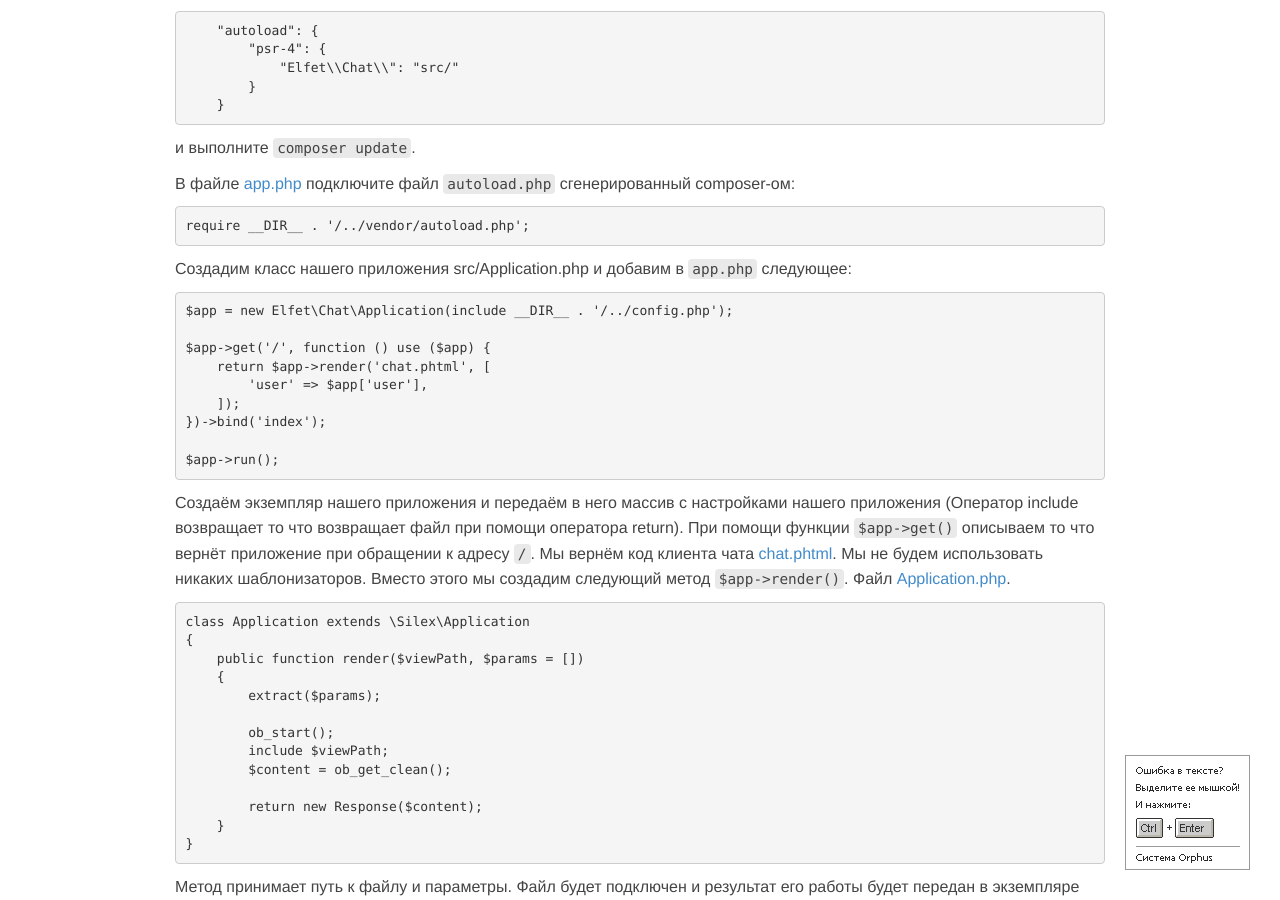
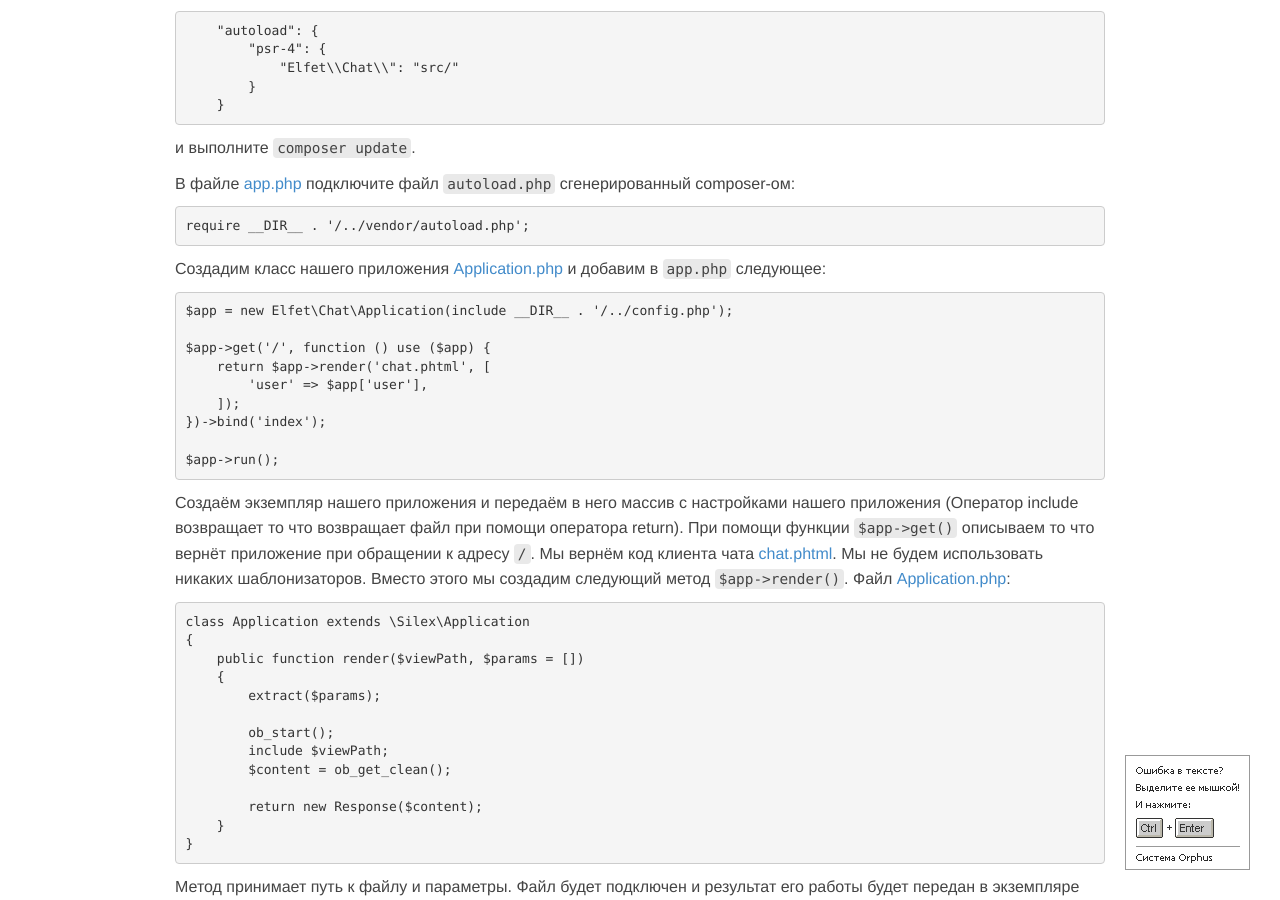
Before and after one commit to toFlash/medv.io, a Jekyll site: the page built from _posts/2014-03-16-create-chat-on-php.md, in a window 1280 px wide and 900 px high, scrolled down 1099 px. Built offline with Jekyll 4.4.1, drawn with Linux system fonts in a browser that asks for light colours; Markdown is read by kramdown in place of the engine named in the settings; comment, search, counter and statistics services are not loaded.

Commit message:
Update post.

````diff
--- a/_posts/2014-03-16-create-chat-on-php.md
+++ b/_posts/2014-03-16-create-chat-on-php.md
@@ -71,7 +71,7 @@ composer require silex/silex:1.2.* facebook/php-sdk:3.2.* cboden/ratchet:0.3.*
 require __DIR__ . '/../vendor/autoload.php';
 ```
 
-Создадим класс нашего приложения src/Application.php и добавим в `app.php` следующее:
+Создадим класс нашего приложения [Application.php](https://github.com/elfet/chat/blob/master/src/Application.php) и добавим в `app.php` следующее:
 
 <!-- lang: php -->
 ```
@@ -88,7 +88,7 @@ $app->run();
 
 Создаём экземпляр нашего приложения и передаём в него массив с настройками нашего приложения (Оператор include возвращает то что возвращает файл при помощи оператора return).
 При помощи функции `$app->get()` описываем то что вернёт приложение при обращении к адресу `/`. Мы вернём код клиента чата [chat.phtml](https://github.com/elfet/chat/blob/master/view/chat.phtml).
-Мы не будем использовать никаких шаблонизаторов. Вместо этого мы создадим следующий метод `$app->render()`. Файл [Application.php](https://github.com/elfet/chat/blob/master/src/Application.php).
+Мы не будем использовать никаких шаблонизаторов. Вместо этого мы создадим следующий метод `$app->render()`. Файл [Application.php](https://github.com/elfet/chat/blob/master/src/Application.php):
 
 <!-- lang: php -->
 ```
````
